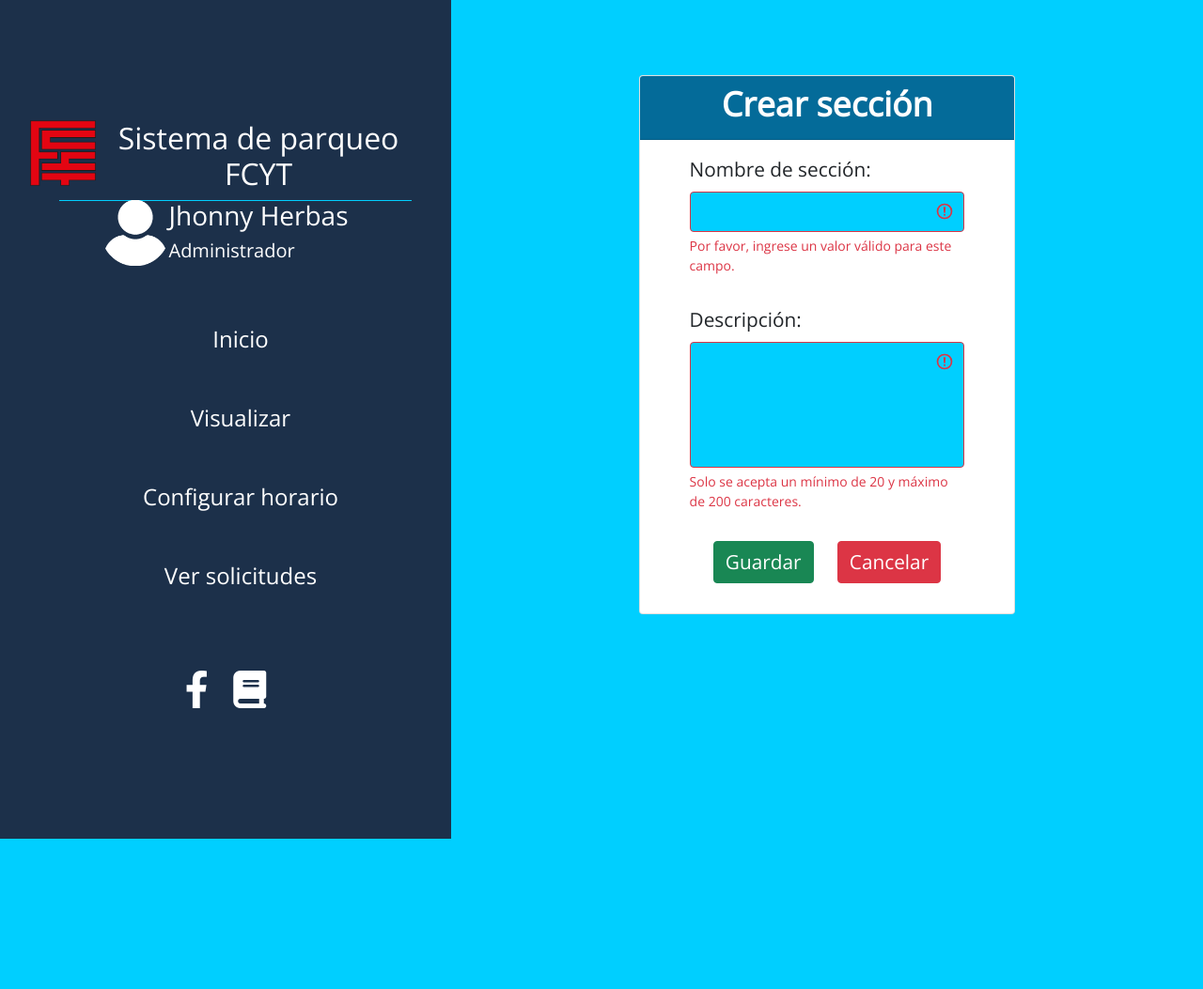
After one commit to JhonnyHerbas/SistemaParqueo, a PHP site: page /App/views/crearSeccion.php in a window 1280 px wide, after a click on "Guardar". The commit adds this page. Shown: the whole page at 94% size. Run offline with PHP 8.4, Linux system fonts and the light colour scheme.

Commit message:
Implementado el crear seccion v1

```diff
--- /dev/null
+++ b/App/models/funcionSeccion.php
@@ -0,0 +1,24 @@
+<?php
+include '../config/conexion.php';
+function insertar_seccion($ID_ADM,$NOMBRE_SEC,$DESCRIPCION_SEC){
+    $conn = get_connection();
+    $stmt = $conn->prepare("CALL DB_SP_SECCION_INSERTAR(?,?,?)");
+    $stmt->bind_param("iss", $ID_ADM,$NOMBRE_SEC,$DESCRIPCION_SEC);
+    if ($stmt->execute()) {
+        $stmt->close();
+        return true;
+    } else {
+        $stmt->close();
+        return false;
+    }
+}
+function visualizar_seccion(){
+    $conn = get_connection();
+    $query = 'SELECT * FROM db_view_seccion_vista';
+    if ($result = $conn->query($query)) {
+        return $result;
+    } else {
+        return null;
+    }
+}
+?>
--- /dev/null
+++ b/App/views/crearSeccion.php
@@ -0,0 +1,89 @@
+<!DOCTYPE html>
+<html lang="en">
+
+<?php
+
+$title = "Crear sección";
+include('head.php');
+include('../models/funcionSeccion.php')
+?>
+
+<body>
+    <!-- Include del header.php -->
+    <?php
+
+    $user = "Jhonny Herbas";
+    $role = "Administrador";
+    $lista =    "<ul>
+                    <li><a href=''>Inicio</a></li>
+                    <li><a href=''>Visualizar</a></li>
+                    <li><a href=''>Configurar horario</a></li>
+                    <li><a href=''>Ver solicitudes</a></li>
+                </ul>";
+
+    include('header.php');
+    ?>
+
+    <!-- Aqui vendra toda la interfaz que se necesita para la visualizacion -->
+    <main class="container-form">
+    <div class="card form">
+        <div class="card-header">
+            <h2 class="h2">Crear sección</h2>
+        </div>
+        <div class="card-body">
+            <form id="myForm" class="row g-3 needs-validation" novalidate action="/SistemaParqueo/App/controllers/crearSeccionAction.php" method="post">
+                <div class="mb-3">
+                    <label for="validationCustom01" class="form-label">Nombre de sección:</label>
+                    <input type="text" name="nombre-seccion" class="form-control" id="validationCustom01" pattern="^[a-zA-Z0-9\s]*$" autocomplete="off" spellcheck="false"
+                    minlength="3" maxlength="30" required>
+                    <div class="invalid-feedback">
+                        Por favor, ingrese un valor válido para este campo.
+                    </div>
+                </div>
+                <div class="mb-3">
+                    <label for="validationTextarea" class="form-label">Descripción:</label>
+                    <textarea class="form-control area" name="descripcion" id="validationTextarea" minlength="20" maxlength="200" cols="3" autocomplete="off" spellcheck="false" required></textarea>
+                    <div class="invalid-feedback">
+                        Solo se acepta un mínimo de 20 y máximo de 200 caracteres.
+                    </div>
+                </div>
+                <div class="col-12 button">
+                    <button class="btn btn-success" id="submitButton" data-toggle="modal" data-target="#exampleModal">Guardar</button>
+                    <button class="btn btn-danger" type="reset">Cancelar</button>
+                </div>
+
+        <!-- Modal -->
+                <div class="container-modal">
+                    <div class="modal fade" id="exampleModal" tabindex="-1" aria-labelledby="exampleModalLabel" aria-hidden="true">
+                        <div class="modal-dialog">
+                            <div class="modal-content">
+                            <div class="modal-body">
+                                ¿Está seguro de crear esta sección?
+                            </div>
+                                <div class="modal-footer">
+                                    <button type="button" class="btn btn-secondary" data-dismiss="modal"id="cancelButton" >Cancelar</button>
+                                    <button type="submit" class="btn btn-primary" id="confirmButton">Confirmar</button>
+                                </div>
+                            </div>
+                        </div>
+                    </div>
+                </div>
+            </form>
+        </div>
+    </div>
+</main>
+
+
+
+
+    <!-- Include de los scripts.php -->
+    <?php
+
+    include('scripts.php');
+
+    ?>
+
+
+<script src="/SistemaParqueo/public/js/validacion.js"></script>
+</body>
+</html>
--- a/public/css/style.css
+++ b/public/css/style.css
@@ -243,6 +243,14 @@ header .redes_sociales a{
     font-size: 1.3rem;
     text-align: center;
 }
+.container-modal-error{
+    background-color: red;
+    width: 30vw;
+    height: 30vh;
+}
+.error {
+    display: block;
+}
 form{
     padding: 0% 10%;
 }
```
Also changed, not shown: App/controllers/crearSeccionAction.php (added, +66 -0 lines).
